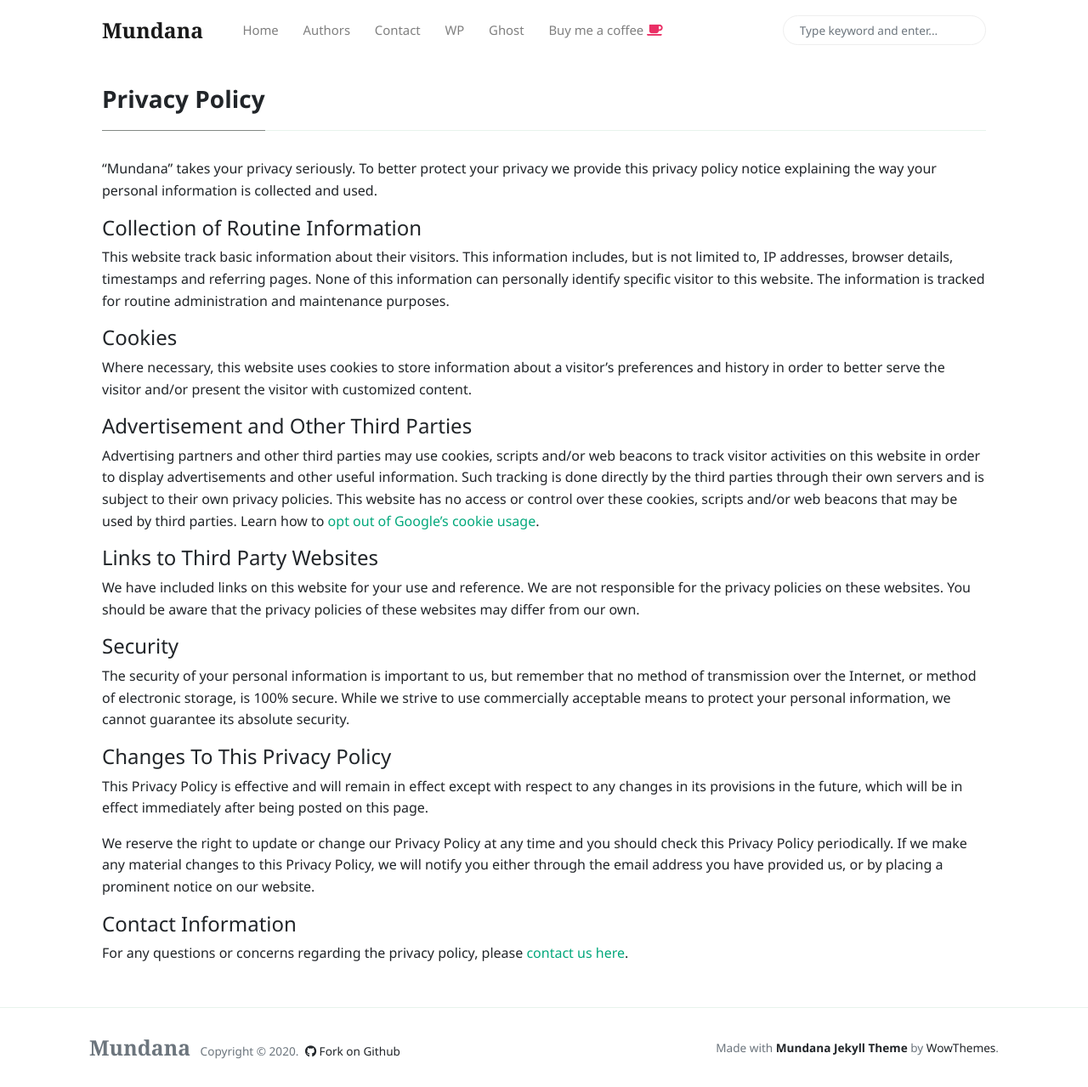
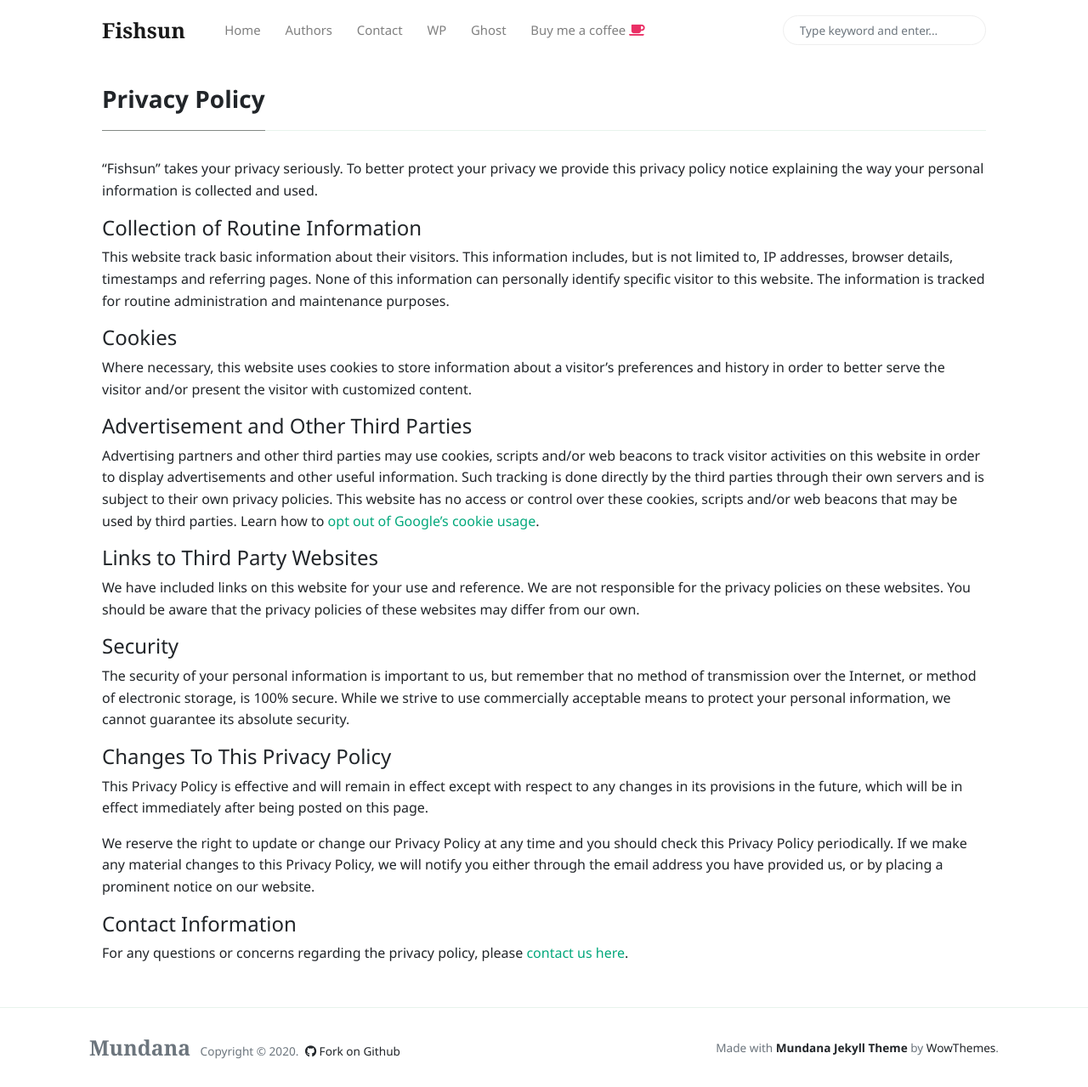
Before and after one commit to acebravo/acebravo.github.io, a Jekyll site: the page built from _pages/privacy-policy.md, in a window 1280 px wide and 1279 px high. Shown: the whole window at 85% size. Built offline with Jekyll 4.4.1, drawn with Linux system fonts in a browser that asks for light colours; nearby versions of some CDN libraries.

Commit message:
Update _config.yml

```diff
--- a/_config.yml
+++ b/_config.yml
@@ -1,12 +1,12 @@
 # Site
-name: 'Mundana'
-description: 'Mundana is a free Jekyll theme for awesome people like you, Medium like.'
-logo: 'assets/images/logo.png'
-favicon: 'assets/images/favicon.ico'
-baseurl: '/mundana-theme-jekyll'
-disqus: 'demowebsite'
-email: 'wowthemesnet@gmail.com'
-mailchimp-list: 'https://wowthemes.us11.list-manage.com/subscribe/post?u=8aeb20a530e124561927d3bd8&amp;id=8c3d2d214b'
+name: 'Fishsun'
+description: ''
+logo: ''
+favicon: '/favicon.ico'
+baseurl: '/index.html'
+disqus: ''
+email: 'acebravo2011@gmail.com'
+mailchimp-list: ''
 
 include: ["_pages"]
 permalink: /:title/
```
